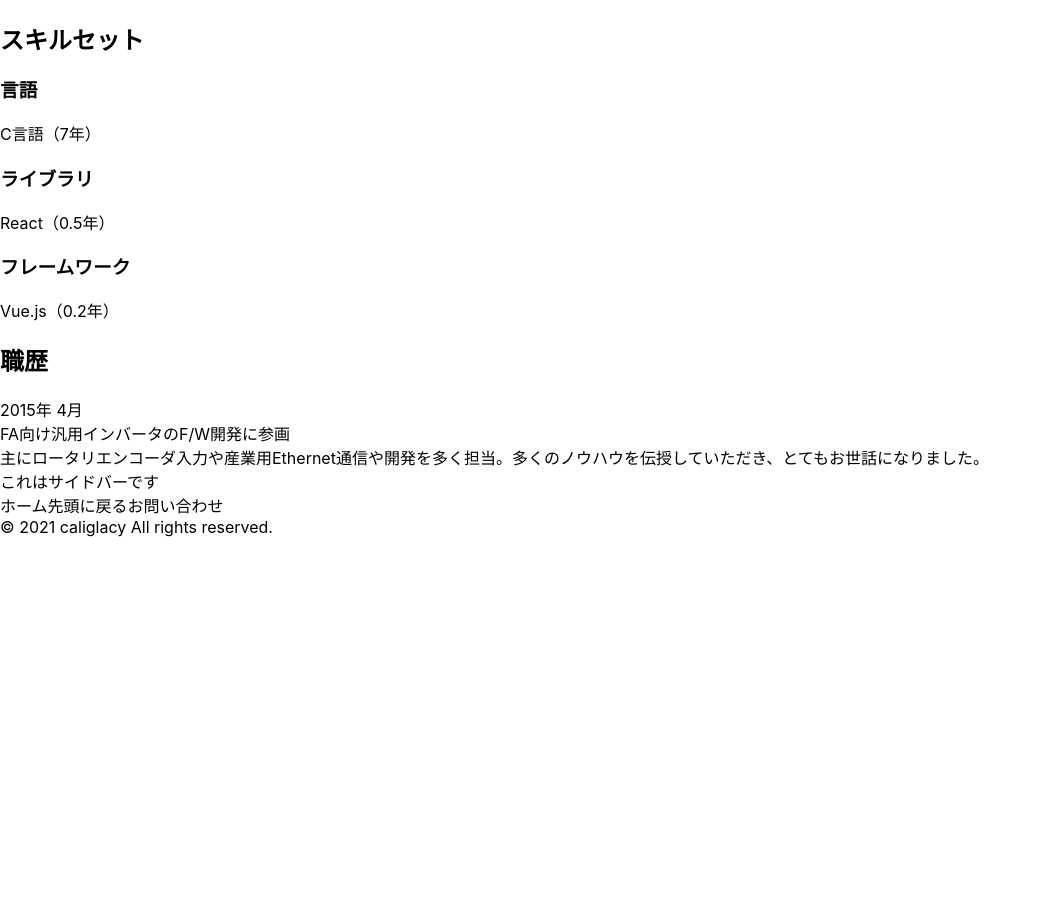
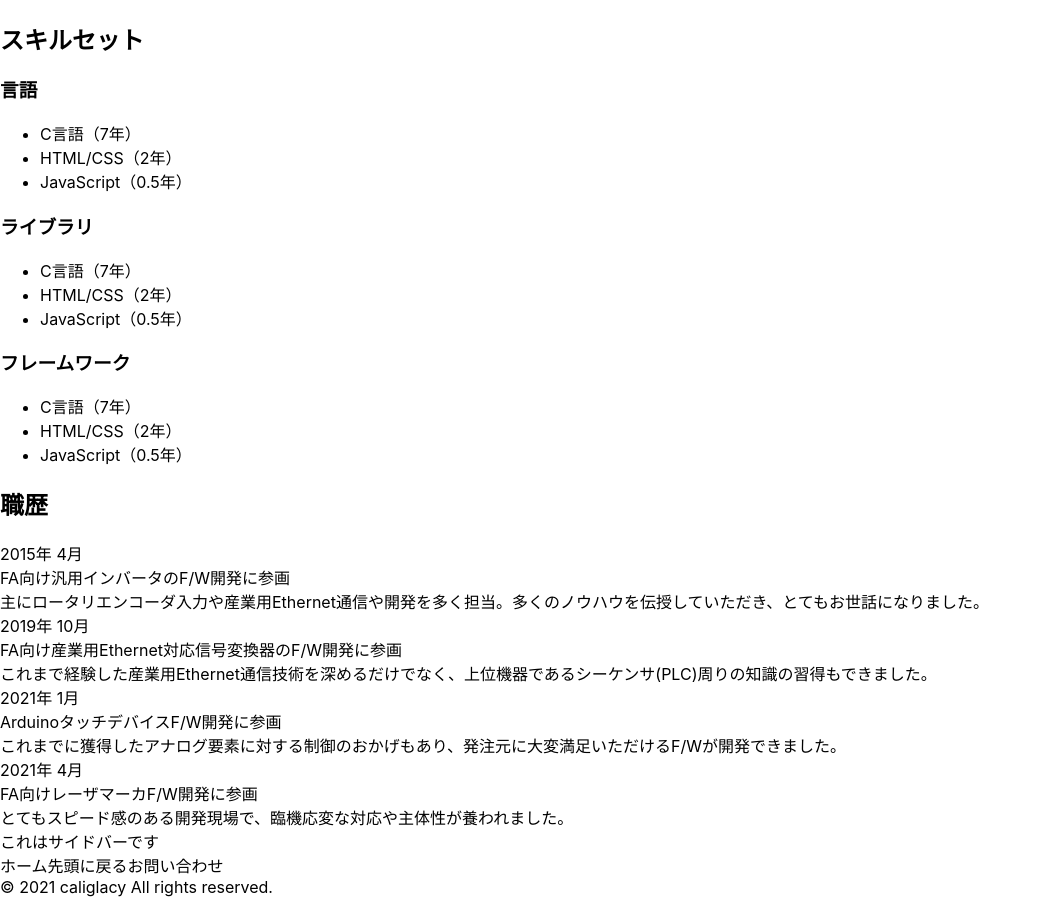
Before and after one commit to caliglacy/blog-react, a React (Create React App) app: page /profile in a window 1280 px wide. Shown: the part 1349-2246 px from the top of the page, without its empty margins (0-1042 px from the left). Before the commit the page ends 1886 px from the top, so only its background shows below. Built offline with nearby package versions, Linux system fonts and the light colour scheme; the HTML template or start-up script is replaced by a standard one.

Commit message:
♻️ プロフィールに登録されたデータをすべて表示できるようにした

```diff
--- a/src/pages/ProfilePage.js
+++ b/src/pages/ProfilePage.js
@@ -24,59 +24,79 @@ const ProfilePage = () => {
       <div>
         <h2>作品</h2>
         <div>
-          <a href={profile.portfolio[0].link} target="_blank" rel="noopener noreferrer">
+          {profile.portfolio.map((data, key) => {
+            return (
+              <a href={data.link} target="_blank" rel="noopener noreferrer" key={key}>
                 <span>
-              {profile.portfolio[0].thumbnail ? (
-                <img src={profile.portfolio[0].thumbnail} alt={profile.portfolio[0].name}></img>
+                  {data.thumbnail ? (
+                    <img src={data.thumbnail} alt={data.name}></img>
                   ) : (
                     <img src={noImg} alt="no-thumbnail"></img>
                   )}
                 </span>
                 <span>
-              <div>{profile.portfolio[0].name}</div>
-              <div>{profile.portfolio[0].comment}</div>
+                  <div>{data.name}</div>
+                  <div>{data.comment}</div>
                 </span>
               </a>
+            );
+          })}
         </div>
       </div>
       <div>
         <h2>スキルセット</h2>
         <div>
           <h3>言語</h3>
-          <div>
-            <div>
-              {profile.skill.language[0].skill}（{profile.skill.language[0].year}年）
-            </div>
-          </div>
+          <ul>
+            {profile.skill.language.map((data, key) => {
+              return (
+                <li key={key}>
+                  {data.skill}（{data.year}年）
+                </li>
+              );
+            })}
+          </ul>
         </div>
         <div>
           <h3>ライブラリ</h3>
-          <div>
-            <div>
-              {profile.skill.library[0].skill}（{profile.skill.library[0].year}年）
-            </div>
-          </div>
+          <ul>
+            {profile.skill.language.map((data, key) => {
+              return (
+                <li key={key}>
+                  {data.skill}（{data.year}年）
+                </li>
+              );
+            })}
+          </ul>
         </div>
         <div>
           <h3>フレームワーク</h3>
-          <div>
-            <div>
-              {profile.skill.framework[0].skill}（{profile.skill.framework[0].year}年）
-            </div>
-          </div>
+          <ul>
+            {profile.skill.language.map((data, key) => {
+              return (
+                <li key={key}>
+                  {data.skill}（{data.year}年）
+                </li>
+              );
+            })}
+          </ul>
         </div>
       </div>
       <div>
         <h2>職歴</h2>
-        <div>
+        {profile.career.map((data, key) => {
+          return (
+            <div key={key}>
               <span>
-            {profile.career[0].year}年 {profile.career[0].month}月
+                {data.year}年 {data.month}月
               </span>
               <span>
-            <div>{profile.career[0].event}</div>
-            <div>{profile.career[0].comment}</div>
+                <div>{data.event}</div>
+                <div>{data.comment}</div>
               </span>
             </div>
+          );
+        })}
       </div>
     </div>
   );
```
Lines whose indentation alone changed are shown as unchanged.
